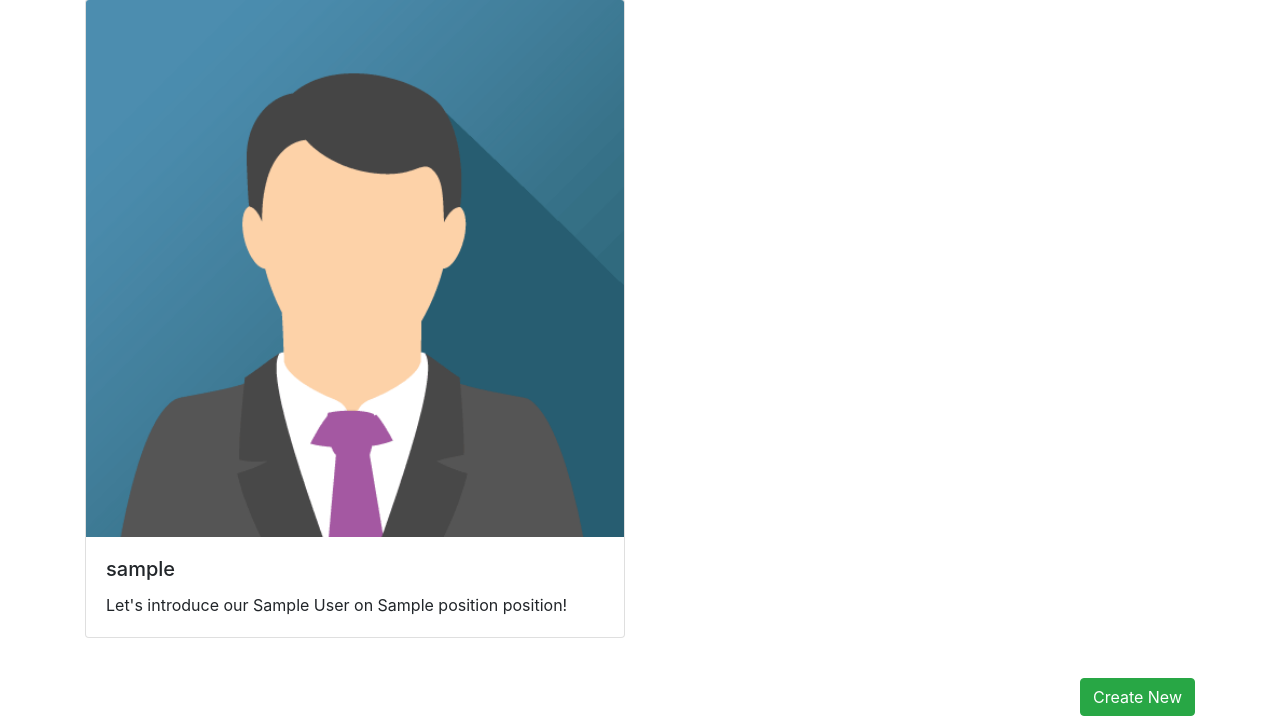
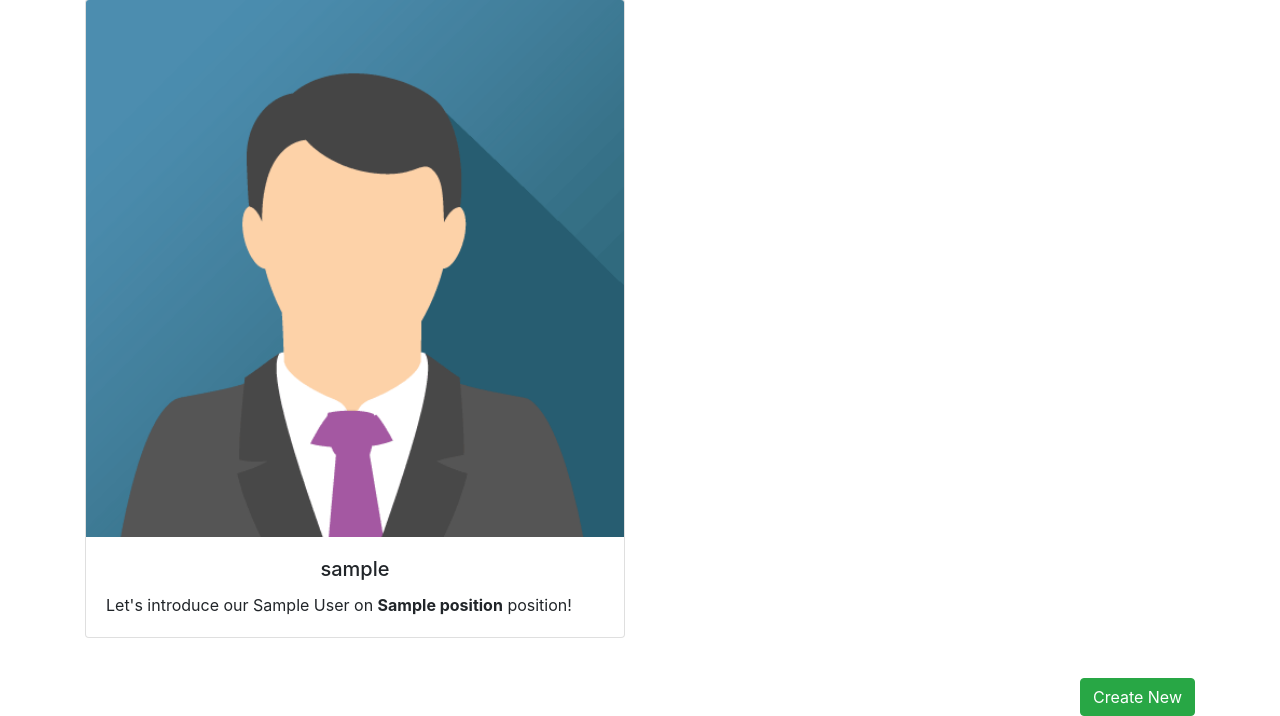
Before and after one commit to shaiduchyk/ItTaskManager, a Django app: page /our-teams/ in a window 1280 px wide. Shown: the part 227-943 px from the top of the page. Run offline with Django 5.2, Linux system fonts and the light colour scheme; tables that the repository leaves empty hold one stand-in row (values such as "Sample post"); some libraries are stand-ins or nearby versions.

Commit message:
refactor: visual css fixes

```diff
--- a/templates/core/our_teams.html
+++ b/templates/core/our_teams.html
@@ -10,9 +10,9 @@
           <div class="card" style="width: 100%;">
             <img src="{% static 'avatar.png' %}" class="card-img-top" alt="...">
             <div class="card-body">
-              <h5 class="card-title">{{ member.username }}</h5>
+              <h5 class="card-title text-center" >{{ member.username }}</h5>
               <p class="card-text">Let's introduce our {{ member.first_name }} {{ member.last_name }} on
-                {{ member.position.name|default:"Not assigned" }} position!</p>
+                <strong>{{ member.position.name|default:"Not assigned" }}</strong> position!</p>
             </div>
           </div>
         </div>
```
